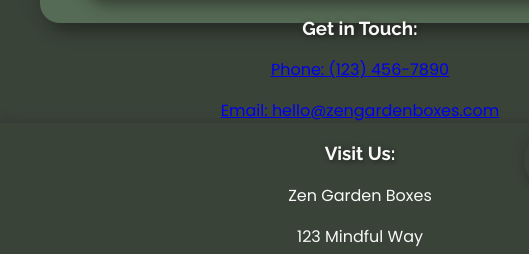
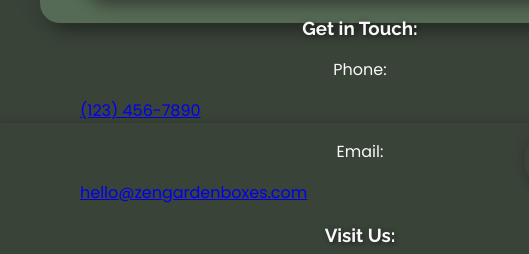
Before and after one commit to thomasae0130/Zen-Garden-launch, a plain HTML site: page index.html in a window 1280 px wide. Shown: the part 2599-2853 px from the top of the page, 0-529 px from the left. Drawn offline with Linux system fonts and the light colour scheme.

Commit message:
small edits

```diff
--- a/index.html
+++ b/index.html
@@ -163,11 +163,13 @@
             </div>
             <div>
               <h3>Get in Touch:</h3>
+                <p>Phone:</p>
               <a href="tel:1234567890">
-                <p>Phone: (123) 456-7890</p>
+                 (123) 456-7890
               </a>
+                <p>Email:</p>
               <a href="mailto:hello@zengardenboxes.com">
-                <p>Email: hello@zengardenboxes.com</p>
+                 hello@zengardenboxes.com
               </a>
             </div>
             <div>
```
